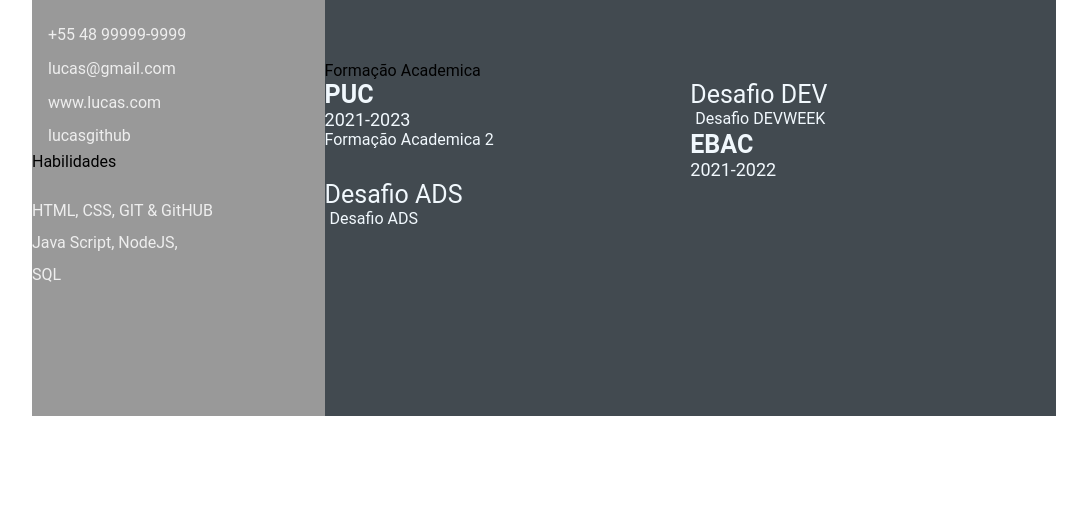
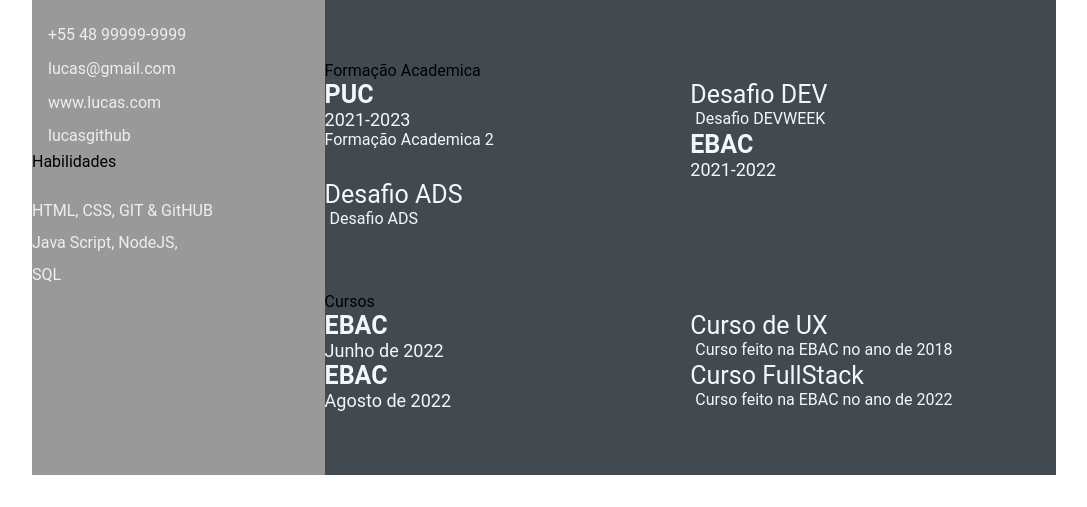
Before and after one commit to Lucasrzn/lucas_rznprojetodev.github.io, a plain HTML site: page index.html in a window 1280 px wide. Shown: the part 416-923 px from the top of the page, without its empty margins (96-1183 px from the left). Before the commit the page ends 864 px from the top, so only its background shows below. Drawn offline with Linux system fonts and the light colour scheme.

Commit message:
Feature: awards gap

```diff
--- a/index.html
+++ b/index.html
@@ -108,6 +108,31 @@
                     </div>
                 </div>
             </section>
+            <section class="awards gap">
+                <div class="rigth-tittle">Cursos</div>
+                <div class="awards-contents">
+                    <div class="awards-left">
+                        <p class="awards-company-name">EBAC</p>
+                        <p class="awards-time-period">Junho de 2022</p>
+                    </div>
+                    <div class="awards-right">
+                        <p class="awards-name">Curso de UX</p>
+                        <p class="awards-desc">
+                            Curso feito na EBAC no ano de 2018
+                        </p>
+                    </div>
+                    <div class="awards-left">
+                        <p class="awards-company-name">EBAC</p>
+                        <p class="awards-time-period">Agosto de 2022</p>
+                    </div>
+                    <div class="awards-right">
+                        <p class="awards-name">Curso FullStack</p>
+                        <p class="awards-desc">
+                            Curso feito na EBAC no ano de 2022
+                        </p>
+                    </div>
+                </div>
+            </section>
 
         </section>
         </section>
```
